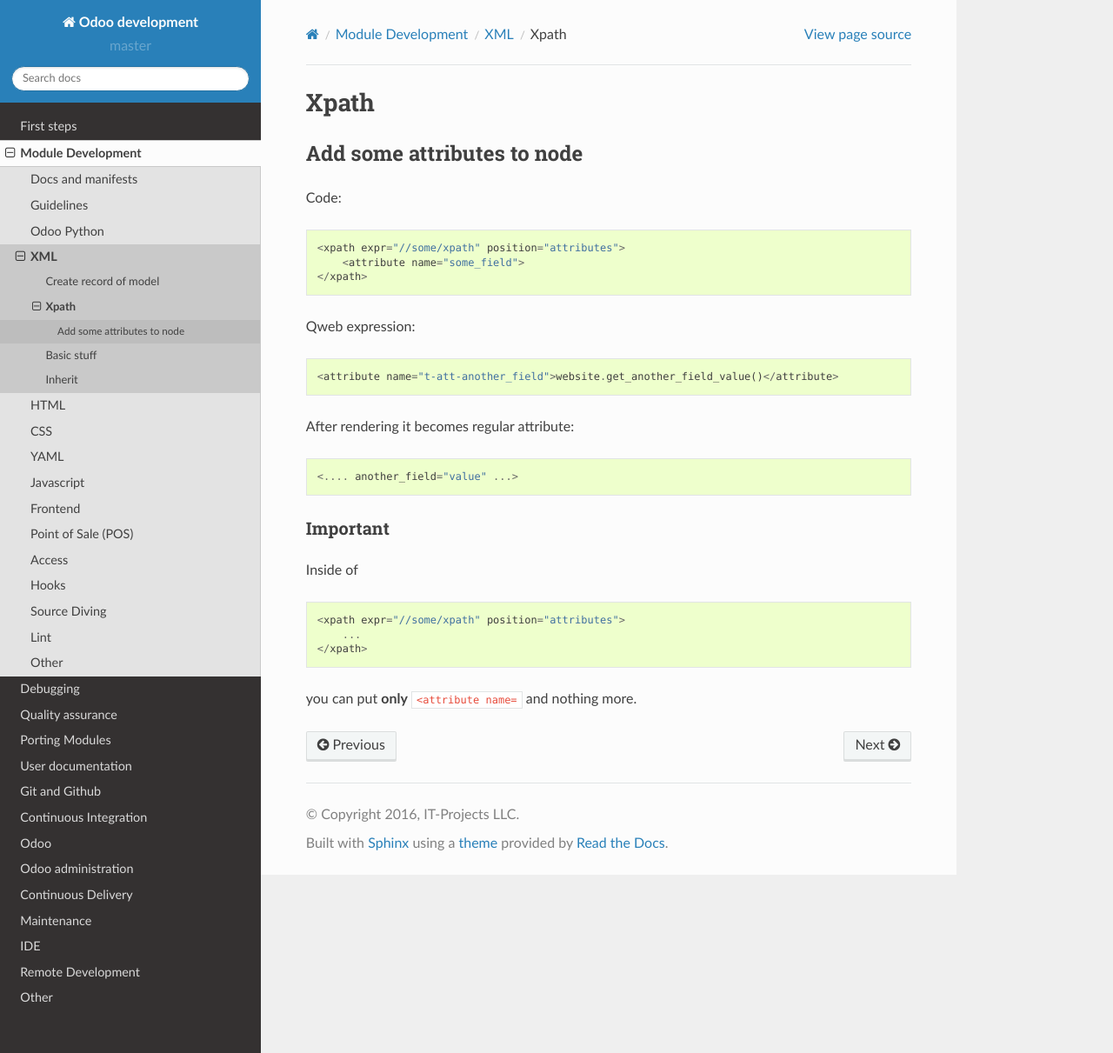
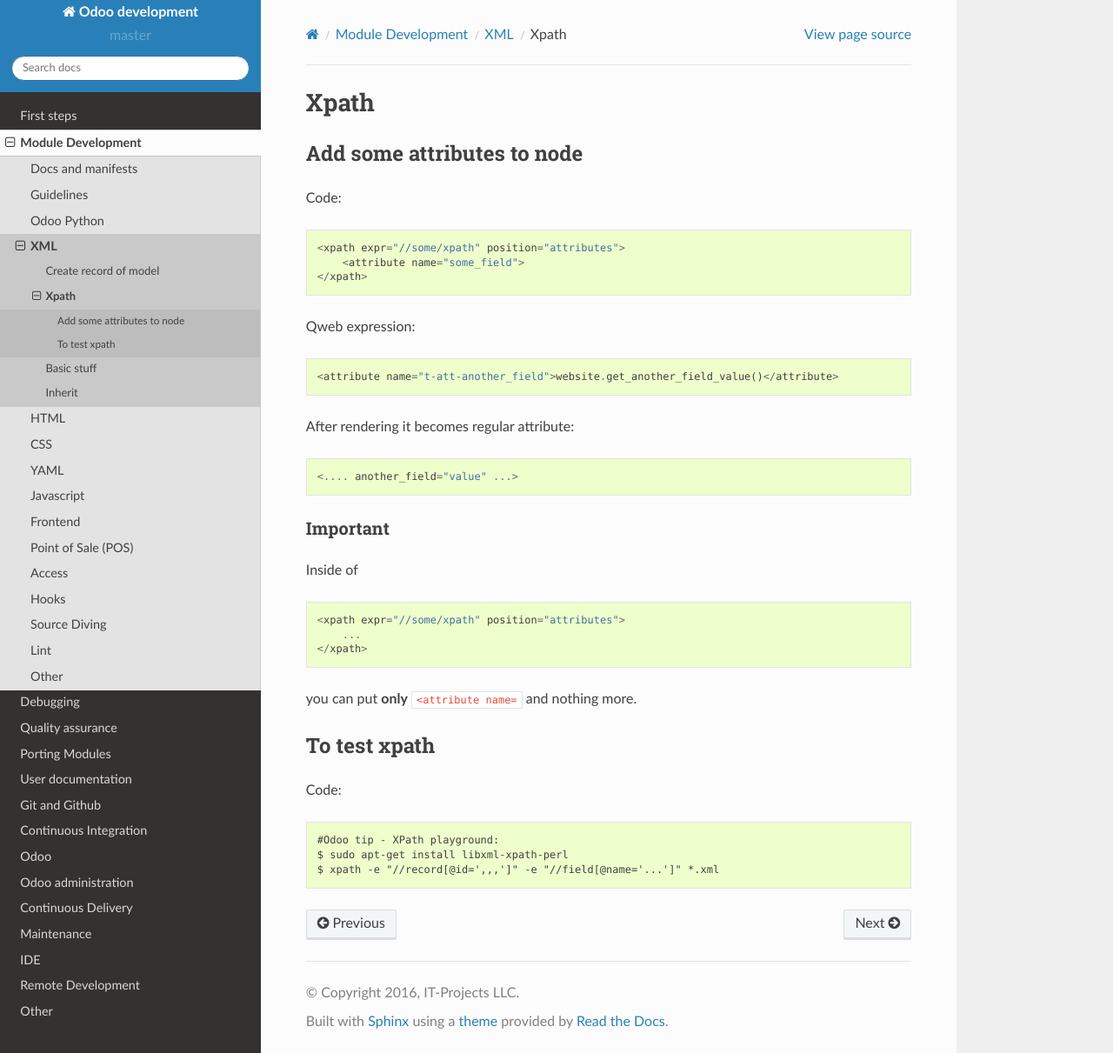
Before and after one commit to itpp-labs/odoo-development, a Sphinx documentation site: the page built from docs/dev/xml/xpath.rst, in a window 1280 px wide and 1211 px high. Shown: the whole window at 87% size. Built offline with Sphinx 7.4.7 and the Read the Docs theme 2.0.0, drawn with Linux system fonts in a browser that asks for light colours.

Commit message:
:book: test xpath added

```diff
--- a/docs/dev/xml/xpath.rst
+++ b/docs/dev/xml/xpath.rst
@@ -27,3 +27,12 @@ Inside of ::
     </xpath>
 
 you can put **only**  ``<attribute name=`` and nothing more.
+
+To test xpath
+-------------
+
+Code::
+
+    #Odoo tip - XPath playground:
+    $ sudo apt-get install libxml-xpath-perl
+    $ xpath -e "//record[@id=',,,']" -e "//field[@name='...']" *.xml
```
